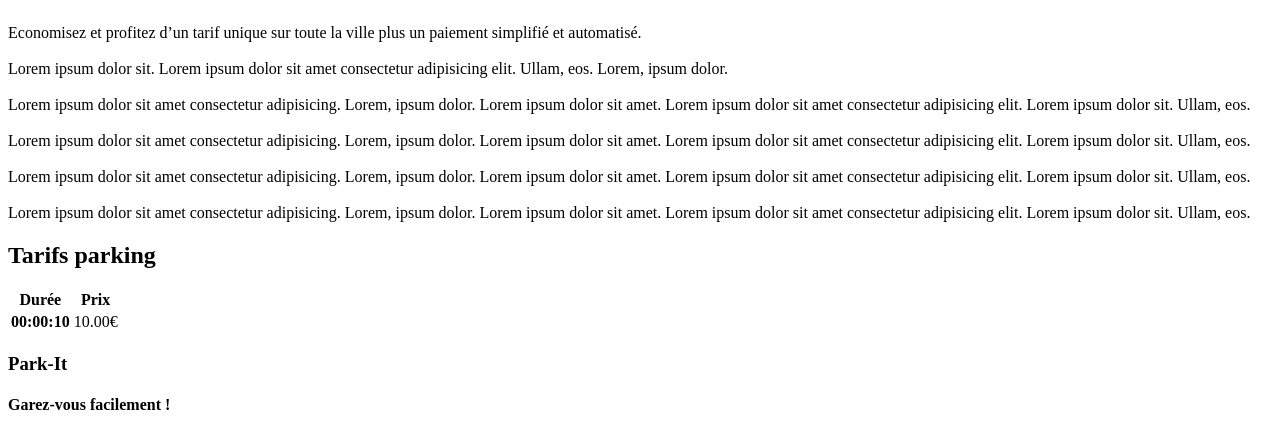
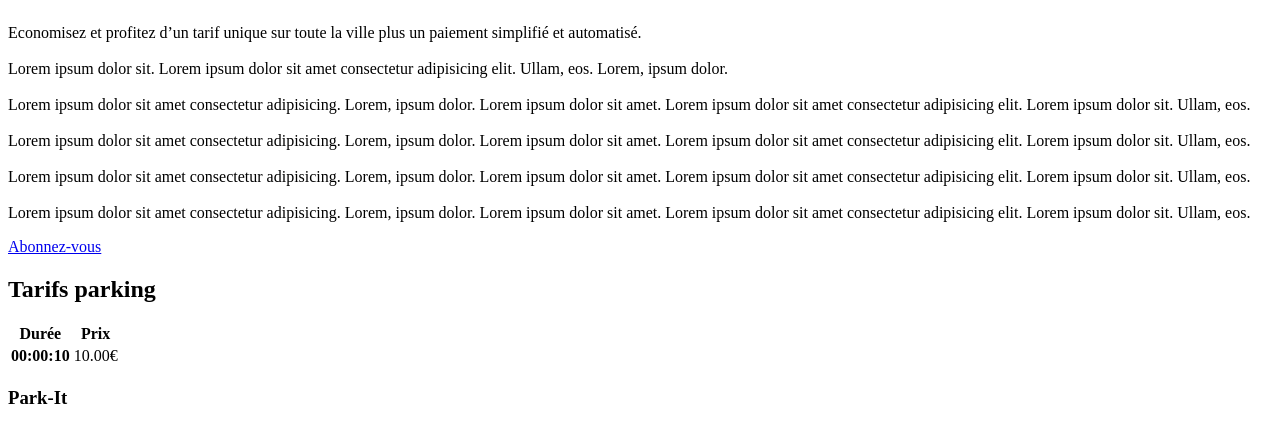
Before and after one commit to Heliossie/Projet_Symfony, a Symfony app: template templates/welcome/tarif.html.twig in a window 1280 px wide. Shown: the part 1204-1635 px from the top of the page. Run offline with Twig, Linux system fonts and the light colour scheme; the template is opened without the code that fills it: most values are stand-ins (such as "Sample title", 1, 10 or a date in 2020); some libraries are stand-ins or nearby versions.

Commit message:
view tarif add btn to signup

```diff
--- a/templates/welcome/tarif.html.twig
+++ b/templates/welcome/tarif.html.twig
@@ -37,6 +37,8 @@
 							<br><br>
 							Lorem ipsum dolor sit amet consectetur adipisicing. Lorem, ipsum dolor. Lorem ipsum dolor sit amet. Lorem ipsum dolor sit amet consectetur adipisicing elit. Lorem ipsum dolor sit. Ullam, eos.
 						</p>
+						<a href="{{ path('user_new') }}" class="btn btn-lg btn-primary mt-3">Abonnez-vous</a>
+
 					</div>
 
 				</div>
```
